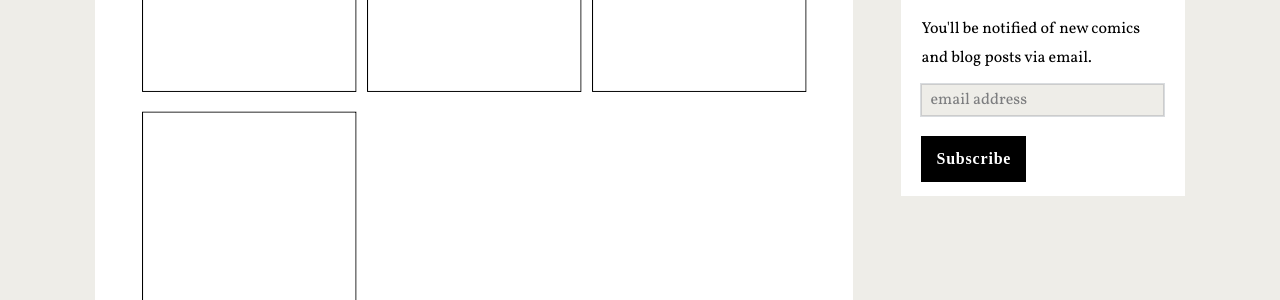
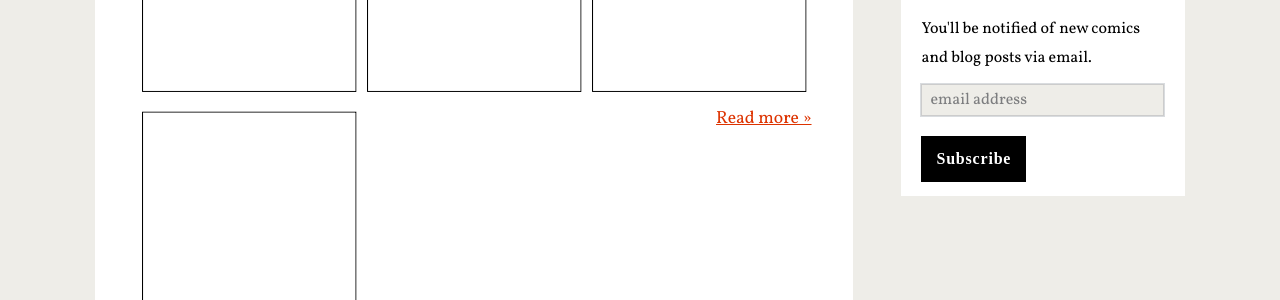
Before and after one commit to randideo/randideo.github.io, a Jekyll site: the page built from backup.html, in a window 1280 px wide. Shown: the part 385-685 px from the top of the page. Built offline with Jekyll 4.4.1, drawn with Linux system fonts in a browser that asks for light colours; nearby versions of some CDN libraries; some web fonts are replaced; comment, search, counter and statistics services are not loaded.

Commit message:
Update backup.html

```diff
--- a/backup.html
+++ b/backup.html
@@ -11,7 +11,7 @@ layout: default
 	{% for post in site.categories.Comics limit: 9 %}
 	<li style="float: left; padding: 5px; width: 33.33333333333333%;">  <a href="{{ post.url }}" ><img src="{{ post.thumbnail }}" /></a></li>
 	{% endfor %}</ul>
-
+			 <div align="right" class="jump-link"><a href="https://randideo.com/comics">Read more »</a></div>
 		 </div>
 	 </div>
 </div>
```
